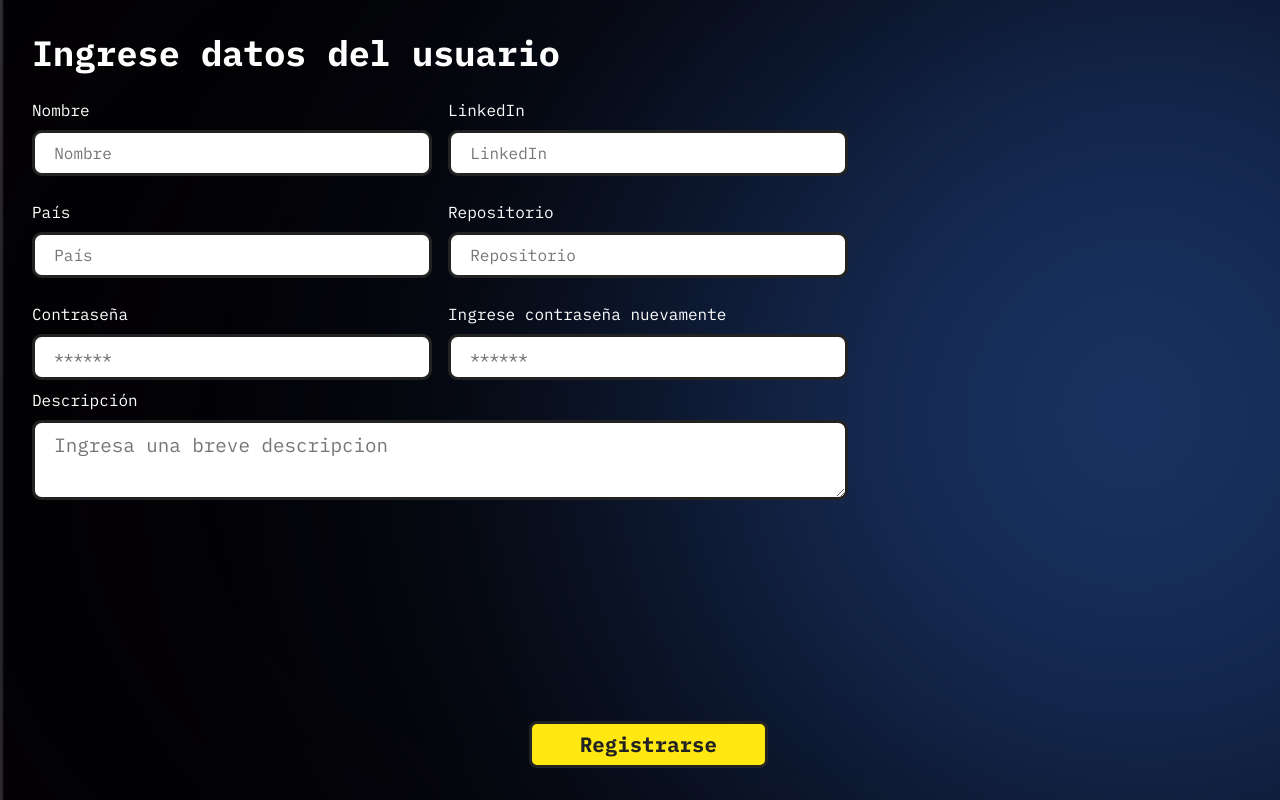
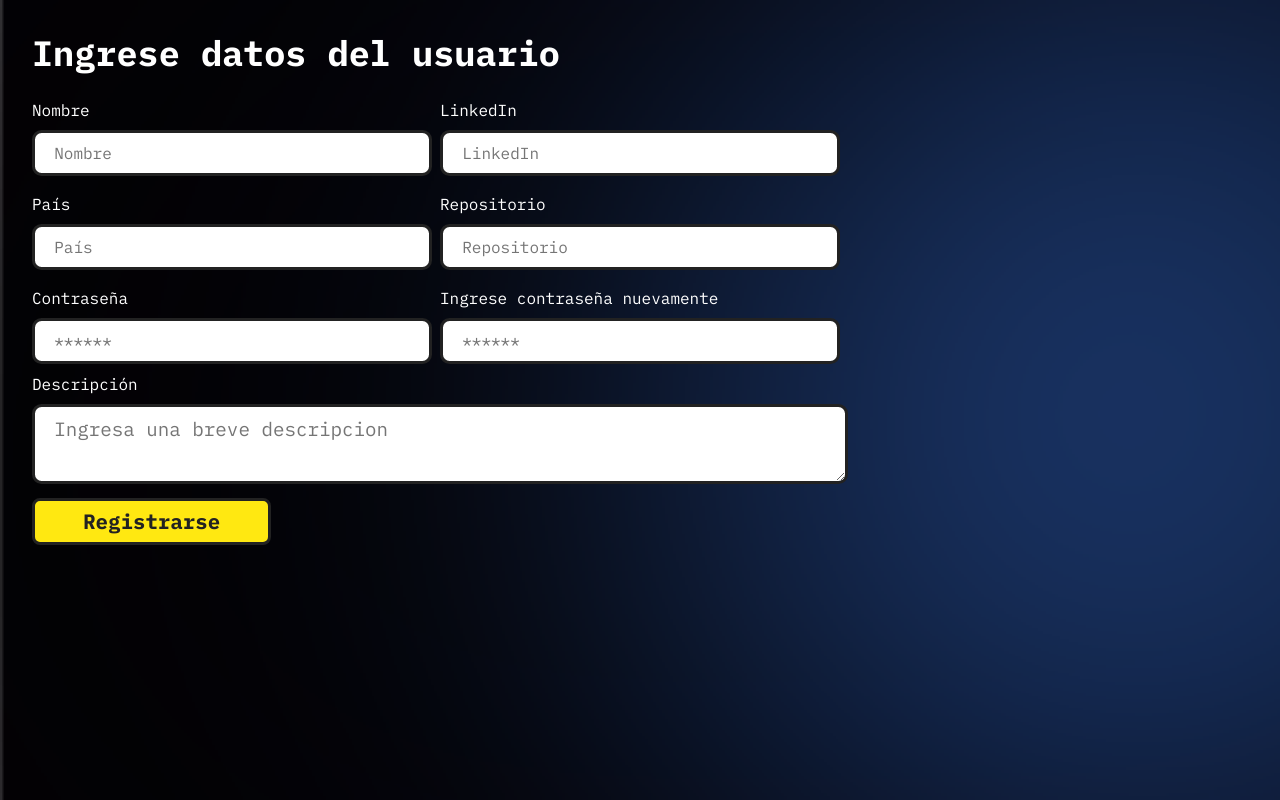
Before and after one commit to Ox18/hackathon-app, a React (Create React App) app: page /register in a window 1280 px wide. Built offline with nearby package versions, Linux system fonts and the light colour scheme.

Commit message:
Update _RegisterScreen.scss

```diff
--- a/src/styles/Pages/_RegisterScreen.scss
+++ b/src/styles/Pages/_RegisterScreen.scss
@@ -7,16 +7,15 @@
     }
     form {
         padding-top: 1rem;
+        min-height: 32rem;
         .input-container {
             display: flex;
             flex-wrap: wrap;
             max-width: 53rem;
-            gap: 1rem;
+            gap: .5rem;
         }
         .btn {
-            position: absolute;
-            bottom: 2rem;
-            right: 32rem;
+            margin: auto;
         }
     }
 }
```
